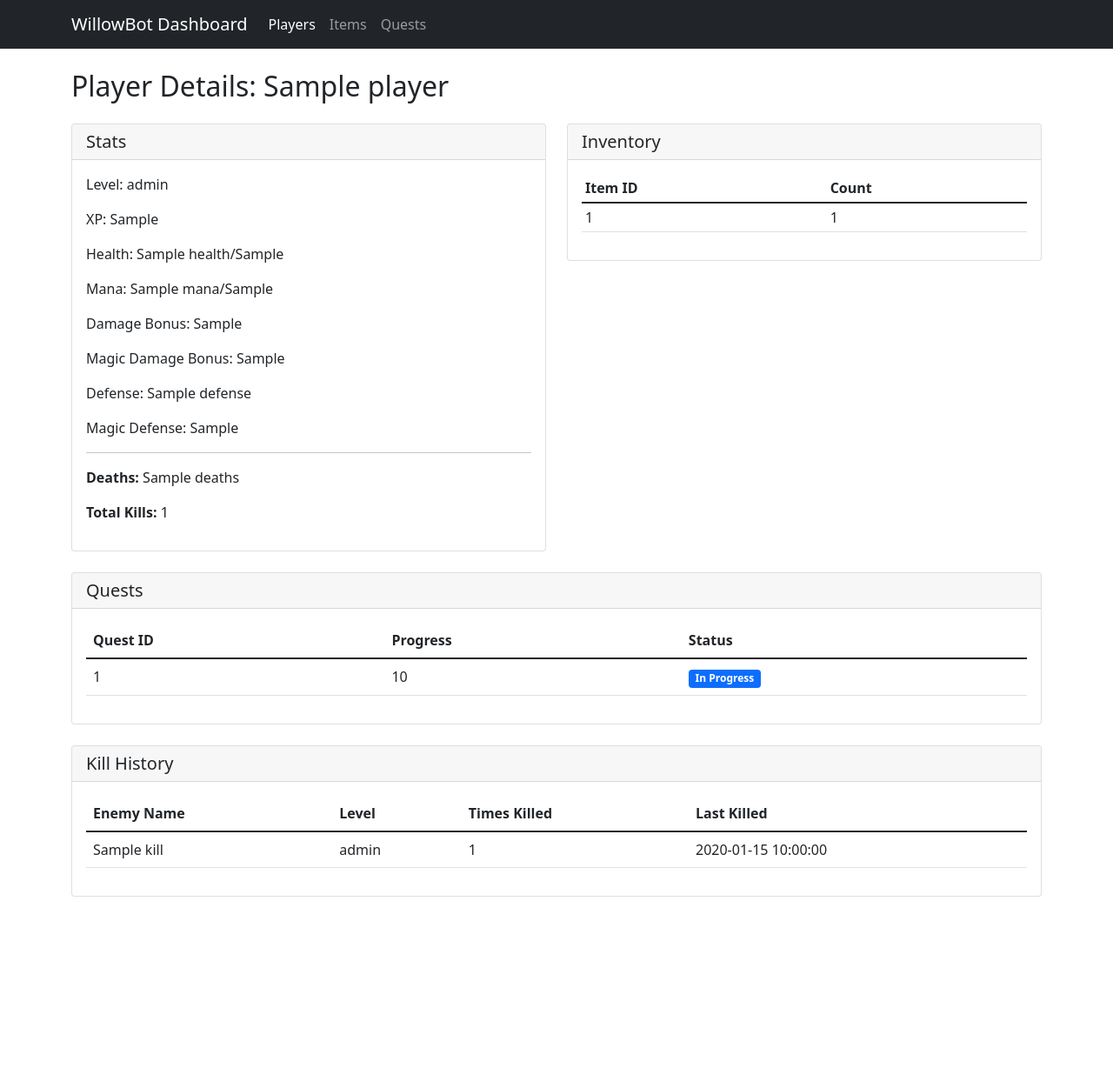
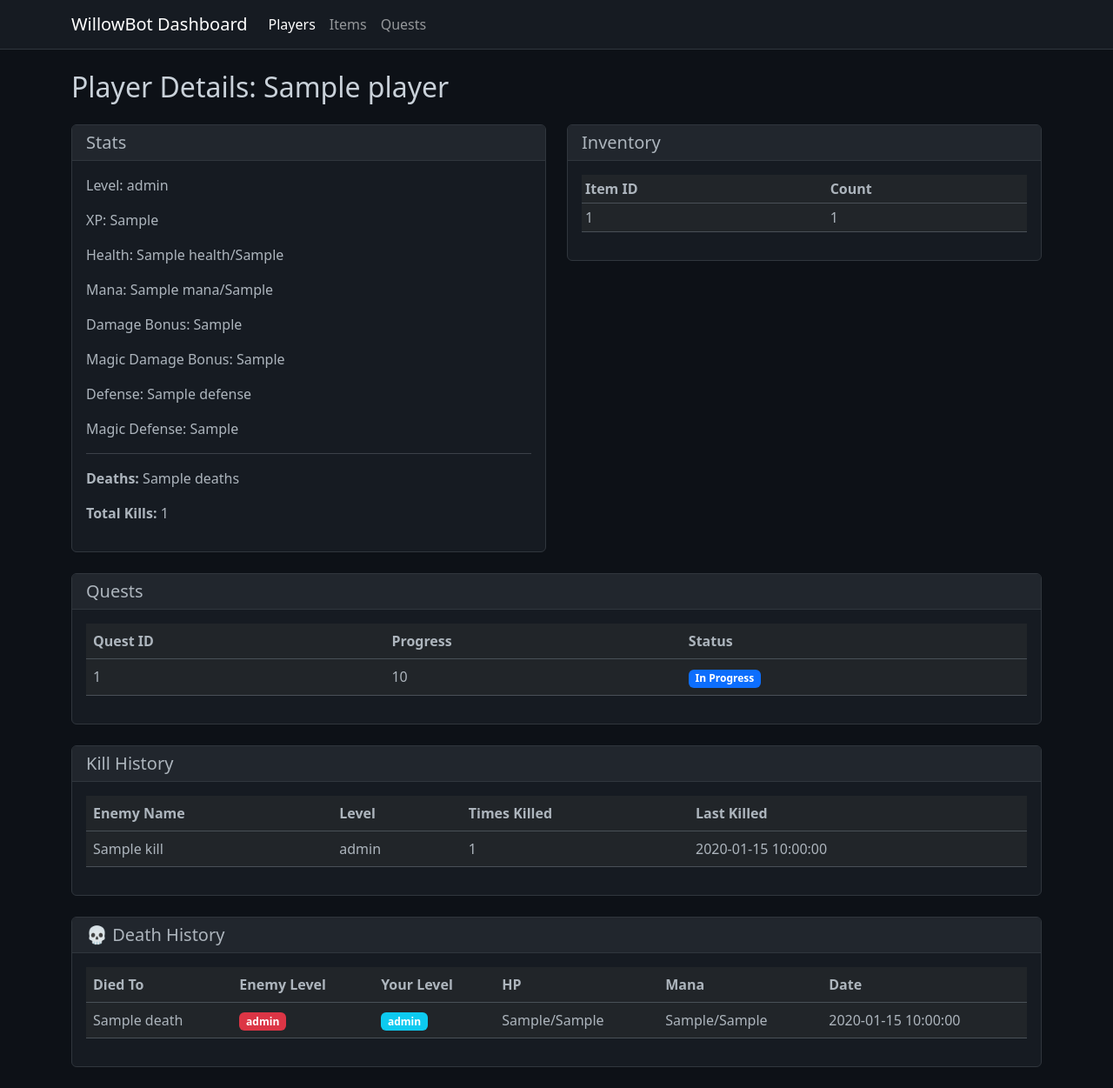
Before and after one commit to willowduster/willowbot, a Flask app: template webservice/templates/player_details.html in a window 1280 px wide. Shown: the whole page at 87% size. Before the commit the page ends 1031 px from the top, so only its background shows below. Run offline with Flask 3, Linux system fonts and the light colour scheme; the template is opened without the code that fills it: most values are stand-ins (such as "Sample title", 1, 10 or a date in 2020).

Commit message:
Add death history tracking and dark mode to Flask app

```diff
--- a/webservice/app.py
+++ b/webservice/app.py
@@ -108,13 +108,22 @@ def get_player_details(player_id):
         SELECT COUNT(*) as total FROM player_kills WHERE player_id = ?
     ''', [player_id]).fetchone()
 
+    deaths = db.execute('''
+        SELECT enemy_name, enemy_level, player_level,
+               player_health, player_max_health, player_mana, player_max_mana, died_at
+        FROM death_history
+        WHERE player_id = ?
+        ORDER BY died_at DESC
+    ''', [player_id]).fetchall()
+
     return render_template(
         'player_details.html',
         player=player,
         inventory=inventory,
         quests=quests,
         kills=kills,
-        total_kills=total_kills['total'] if total_kills else 0
+        total_kills=total_kills['total'] if total_kills else 0,
+        deaths=deaths
     )
 
 @app.route('/api/items')
@@ -143,6 +152,7 @@ def reset_all_players():
         db = get_db()
 
         # Delete all player-related data
+        db.execute('DELETE FROM death_history')
         db.execute('DELETE FROM player_kills')
         db.execute('DELETE FROM active_quests')
         db.execute('DELETE FROM inventory')
--- a/webservice/templates/player_details.html
+++ b/webservice/templates/player_details.html
@@ -1,10 +1,31 @@
 <!DOCTYPE html>
-<html lang="en">
+<html lang="en" data-bs-theme="dark">
 <head>
     <meta charset="UTF-8">
     <meta name="viewport" content="width=device-width, initial-scale=1.0">
     <title>Player Details - WillowBot Dashboard</title>
-    <link href="https://cdn.jsdelivr.net/npm/bootstrap@5.1.3/dist/css/bootstrap.min.css" rel="stylesheet">
+    <link href="https://cdn.jsdelivr.net/npm/bootstrap@5.3.0/dist/css/bootstrap.min.css" rel="stylesheet">
+    <style>
+        body {
+            background-color: #0d1117;
+            color: #c9d1d9;
+        }
+        .card {
+            background-color: #161b22;
+            border-color: #30363d;
+        }
+        .card-header {
+            background-color: #21262d;
+            border-bottom-color: #30363d;
+        }
+        .table {
+            color: #c9d1d9;
+        }
+        .navbar {
+            background-color: #161b22 !important;
+            border-bottom: 1px solid #30363d;
+        }
+    </style>
 </head>
 <body>
     <nav class="navbar navbar-expand-lg navbar-dark bg-dark">
@@ -161,8 +182,48 @@
                 </div>
             </div>
         </div>
+
+        <div class="row mt-4 mb-4">
+            <div class="col-12">
+                <div class="card">
+                    <div class="card-header">
+                        <h5 class="card-title mb-0">💀 Death History</h5>
+                    </div>
+                    <div class="card-body">
+                        {% if deaths %}
+                        <table class="table">
+                            <thead>
+                                <tr>
+                                    <th>Died To</th>
+                                    <th>Enemy Level</th>
+                                    <th>Your Level</th>
+                                    <th>HP</th>
+                                    <th>Mana</th>
+                                    <th>Date</th>
+                                </tr>
+                            </thead>
+                            <tbody>
+                                {% for death in deaths %}
+                                <tr>
+                                    <td>{{ death.enemy_name }}</td>
+                                    <td><span class="badge bg-danger">{{ death.enemy_level }}</span></td>
+                                    <td><span class="badge bg-info">{{ death.player_level }}</span></td>
+                                    <td>{{ death.player_health }}/{{ death.player_max_health }}</td>
+                                    <td>{{ death.player_mana }}/{{ death.player_max_mana }}</td>
+                                    <td>{{ death.died_at }}</td>
+                                </tr>
+                                {% endfor %}
+                            </tbody>
+                        </table>
+                        {% else %}
+                        <p class="text-muted">No deaths recorded yet. Keep up the good work!</p>
+                        {% endif %}
+                    </div>
+                </div>
+            </div>
+        </div>
     </div>
 
-    <script src="https://cdn.jsdelivr.net/npm/bootstrap@5.1.3/dist/js/bootstrap.bundle.min.js"></script>
+    <script src="https://cdn.jsdelivr.net/npm/bootstrap@5.3.0/dist/js/bootstrap.bundle.min.js"></script>
 </body>
 </html>
```
Also changed, not shown: src/bot.py (+17 -0 lines), src/commands/combat.py (+13 -0 lines), webservice/templates/index.html (+17 -3 lines), webservice/templates/players.html (+16 -3 lines).
